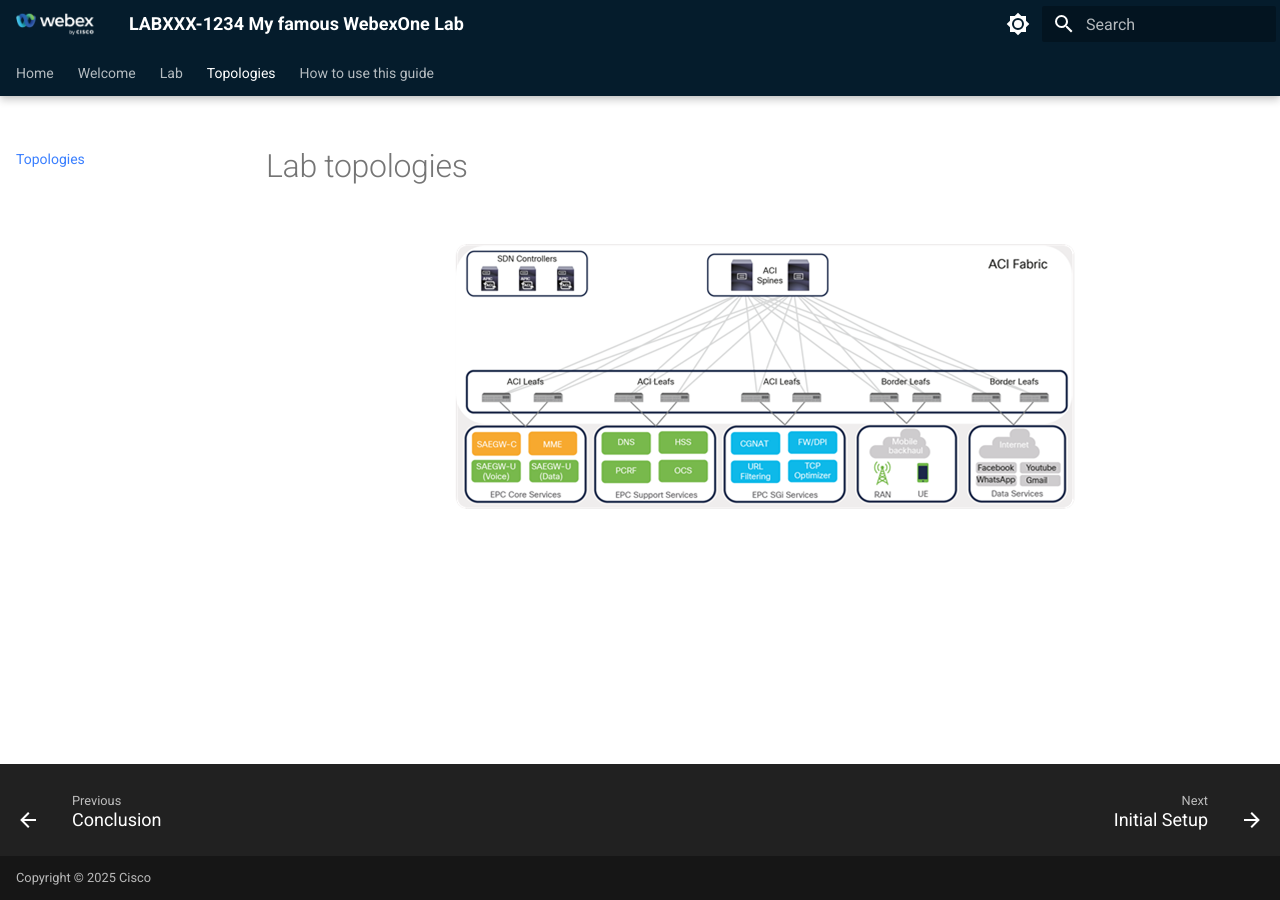
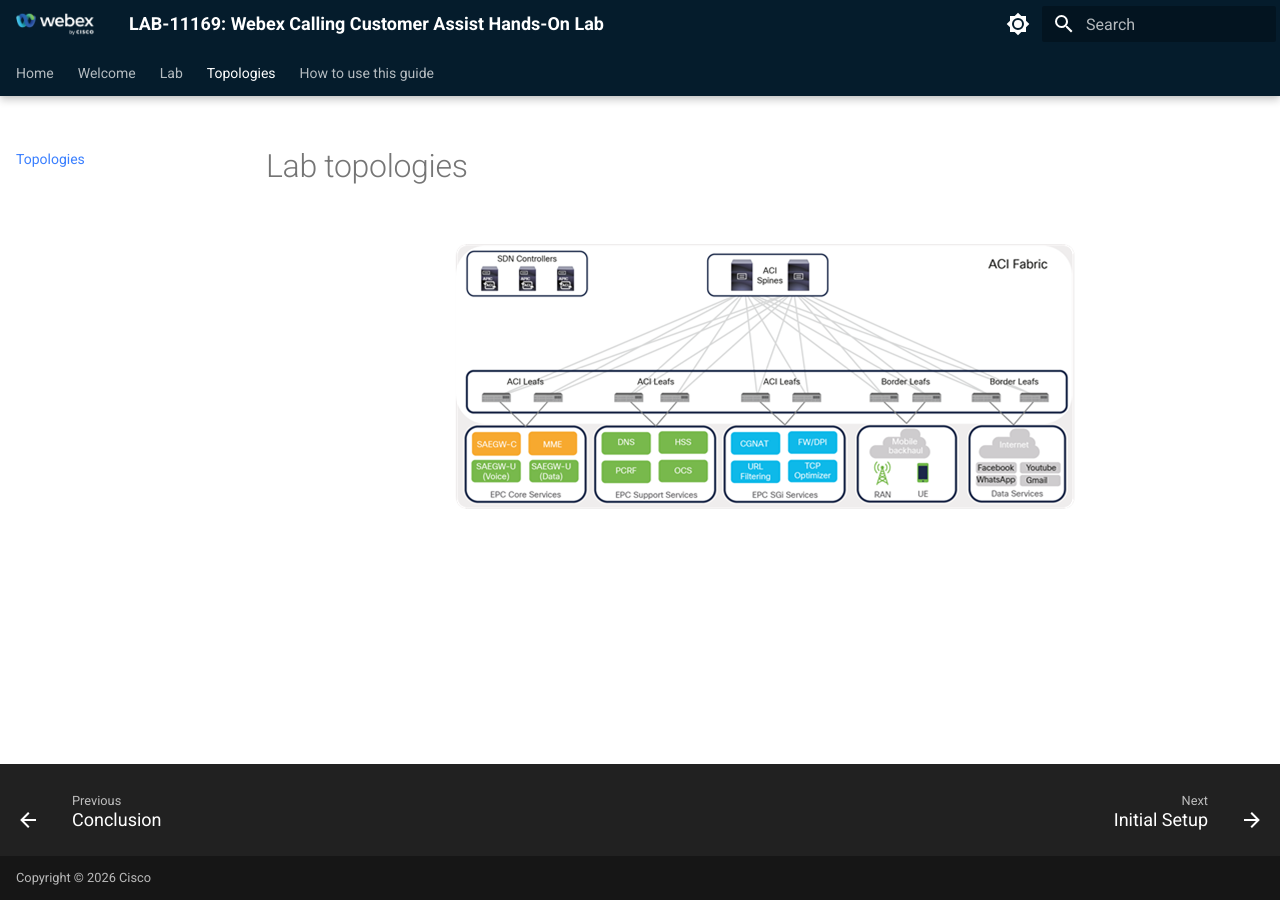
Before and after one commit to WebexCC-SA/LAB-11169, an MkDocs documentation site: the page built from docs/topologies.md, in a window 1280 px wide. Built offline with MkDocs 1.6.1 and Material for MkDocs 9.7.7, drawn with Linux system fonts in a browser that asks for light colours.

Commit message:
Lab Setup

```diff
--- a/mkdocs.yml
+++ b/mkdocs.yml
@@ -1,8 +1,8 @@
 ---
-site_name: LABXXX-1234 My famous WebexOne Lab # This must begin with the session ID, e.g. LABXXX-1234 This is my Cisco Live Lab
-site_description: LABXXX-1234 My famous WebexOne Lab # must be same as "site_name"
-site_author: John Doe
-copyright: Copyright &copy; 2025 Cisco
+site_name: "LAB-11169: Webex Calling Customer Assist Hands-On Lab" # This must begin with the session ID, e.g. LABXXX-1234 This is my Cisco Live Lab
+site_description: "LAB-11169: Webex Calling Customer Assist Hands-On Lab" # must be same as "site_name"
+site_author: Susan Parrish
+copyright: Copyright &copy; 2026 Cisco
 theme:
   name: material
   features:
@@ -35,7 +35,7 @@
   favicon: template_assets/webex75.png
 extra:
   generator: false
-  repo: "https://github.com/kevsimps/wx1_26.git"
+  repo: "https://github.com/WebexCC-SA/LAB-11169.git"
   site_event: test
 extra_css:
   - stylesheets/extra.css
```
Also changed, not shown: README.md (+2 -2 lines).
